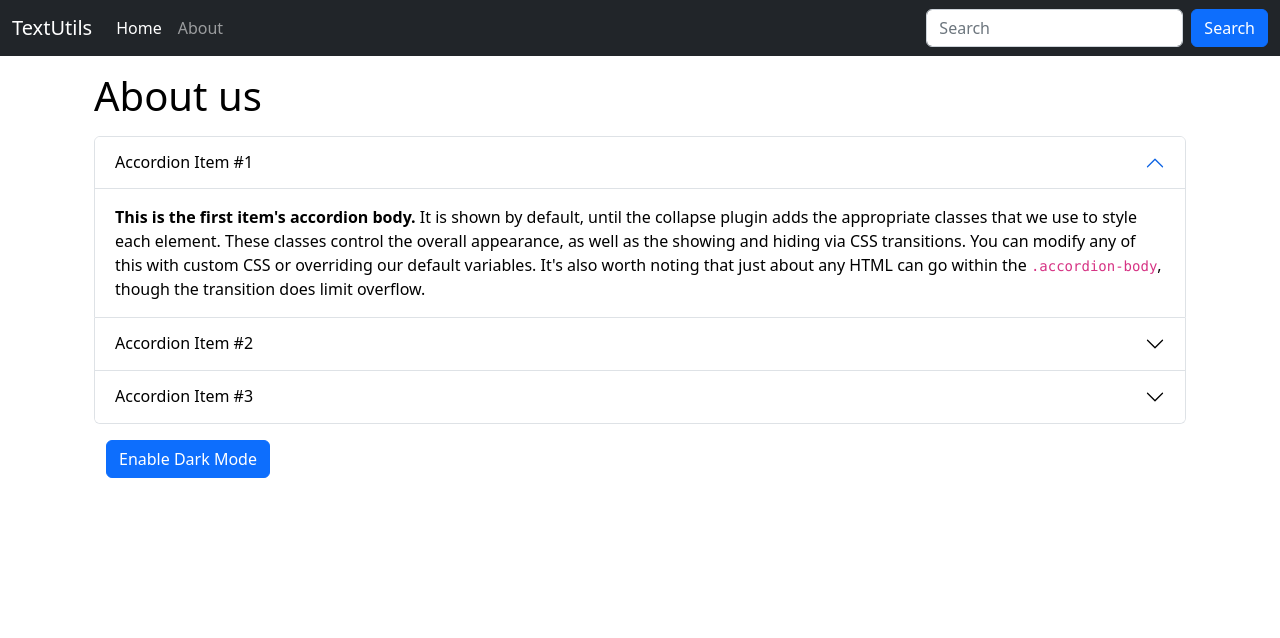
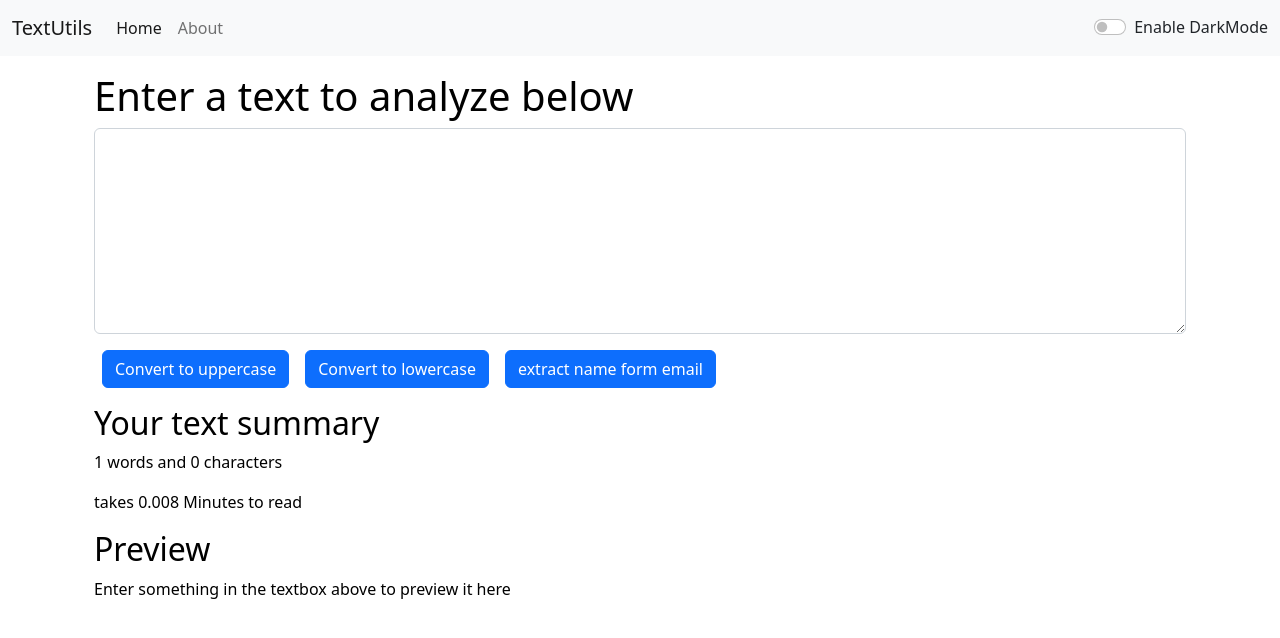
Before and after one commit to Anjali4402/TextUtilsweb-react, a React (Create React App) app: page / in a window 1280 px wide. Shown: the top 638 px of the page. Built offline with nearby package versions, Linux system fonts and the light colour scheme.

Commit message:
add dark mode in navbar.js and textForm.js

```diff
--- a/src/App.js
+++ b/src/App.js
@@ -1,17 +1,30 @@
 // import React from 'react';
 // import logo from './logo.svg';
 
-import About from "./components/About";
+// import About from "./components/About";
+import { useState } from "react";
 import Navbar from "./components/Navbar";
-// import TextForm from "./components/TextForm";
+import TextForm from "./components/TextForm";
 
 function App() {
+  const [mode , setMode] = useState("light");
+
+  const toggleMode = ()=>{
+    if(mode === 'light'){
+      setMode('dark')
+      document.body.style.backgroundColor="#042743"
+    }
+    else{
+      setMode('light')
+      document.body.style.backgroundColor = 'white'
+    }
+  }
   return (
     <>
-      <Navbar title="TextUtils" />
+      <Navbar title="TextUtils"  mode={mode} toggleMode = {toggleMode}/>
       <div className="container my-3">
-        {/* <TextForm heading='Enter a text to analyze below'/> */}
-        <About/>
+        <TextForm heading='Enter a text to analyze below' mode={mode}/>
+        {/* <About/> */}
         </div>
     </>
   )
--- a/src/components/Navbar.js
+++ b/src/components/Navbar.js
@@ -5,7 +5,7 @@
 export default function Navbar(props) {
     return (
         <div>
-            <nav className="navbar navbar-expand-lg navbar-dark bg-dark">
+            <nav className={`navbar navbar-expand-lg navbar-${props.mode} bg-${props.mode}`}>
                 <div className="container-fluid">
                     <a className="navbar-brand" href="/">{props.title}</a>
                     <button className="navbar-toggler" type="button" data-bs-toggle="collapse" data-bs-target="#navbarSupportedContent" aria-controls="navbarSupportedContent" aria-expanded="false" aria-label="Toggle navigation">
@@ -20,10 +20,14 @@
                                 <a className="nav-link" href="/">{props.aboutText}</a>
                             </li>
                         </ul>
-                        <form className="d-flex" role="search">
+                        {/* <form className="d-flex" role="search">
                             <input className="form-control me-2" type="search" placeholder="Search" aria-label="Search"/>
                             <button className="btn btn-primary" type="submit">Search</button>
-                        </form>
+                        </form> */}
+                        <div className={`form-check form-switch text-${props.mode === "light"?"dark":"light"}`}>
+                            <input type="checkbox" className="form-check-input" onClick={props.toggleMode} id="flexSwitchCheckDefault"/>
+                            <label htmlFor="flexSwitchCheckDefault" className="form-check-label">Enable DarkMode</label>
+                        </div>
                     </div>
                 </div>
             </nav>
--- a/src/components/TextForm.js
+++ b/src/components/TextForm.js
@@ -21,21 +21,21 @@
     const [text,setText] = useState('')
     return (
         <>
-            <div className="container">
+            <div className="container " style={{color: props.mode === "dark"?"white":"black"}}>
                 <h1>{props.heading}</h1>
                 <div className='mb-3'>
-                    <textarea className='form-control' value={text} onChange={handleOnChange} id='myBox' rows="8"></textarea>
+                    <textarea className='form-control' value={text} onChange={handleOnChange} style={{backgroundColor: props.mode === "light"?"white":"#042743" , color: props.mode === "dark"?"white":"black"}} id='myBox' rows="8"></textarea>
                 </div>
                 <button className="btn btn-primary mx-2" onClick={handleUpClick}>Convert to uppercase</button>
                 <button className="btn btn-primary mx-2" onClick={handleLoClick}>Convert to lowercase</button>
                 <button className="btn btn-primary mx-2" onClick={handleEmailClick}>extract name form email</button>
             </div>
-            <div className="container my-3">
+            <div className="container my-3"style={{color: props.mode === "dark"?"white":"black"}}>
                 <h2>Your text summary</h2>
                 <p>{text.split(' ').length} words and {text.length} characters</p>
                 <p>takes {0.008 * text.split(' ').length} Minutes to read</p>
                 <h2>Preview</h2>
-                <p>{text}</p>
+                <p>{text.length>0?text:"Enter something in the textbox above to preview it here"}</p>
             </div>
 
         </>
```
